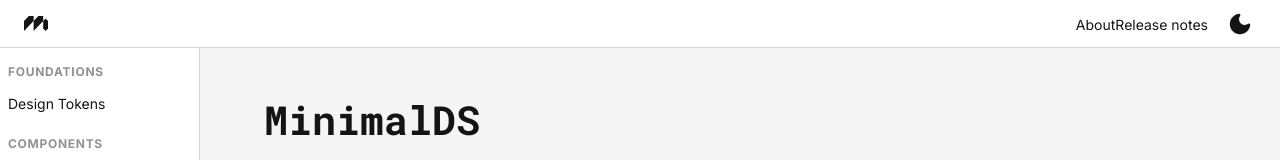
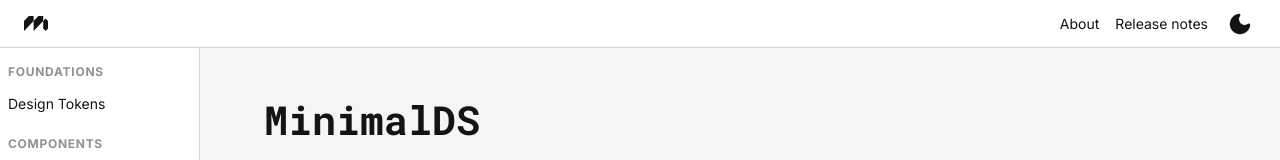
Before and after one commit to xlliott/minimalds, a React (Vite) app: page / in a window 1280 px wide. Shown: the top 160 px of the page. Built offline with nearby package versions, Linux system fonts and the light colour scheme.

Commit message:
Update NavBar.css

```diff
--- a/src/components/NavBar/NavBar.css
+++ b/src/components/NavBar/NavBar.css
@@ -27,7 +27,13 @@
 .mds-navbar__right {
   display:     flex;
   align-items: center;
-  gap:         var(--space-layout-sm);
+  gap:         var(--space-layout-sm);          /* 24px */
+}
+
+.mds-navbar__links {
+  display:     flex;
+  align-items: center;
+  gap:         var(--space-layout-sm);          /* 24px */
 }
 
 .mds-navbar__link {
```
